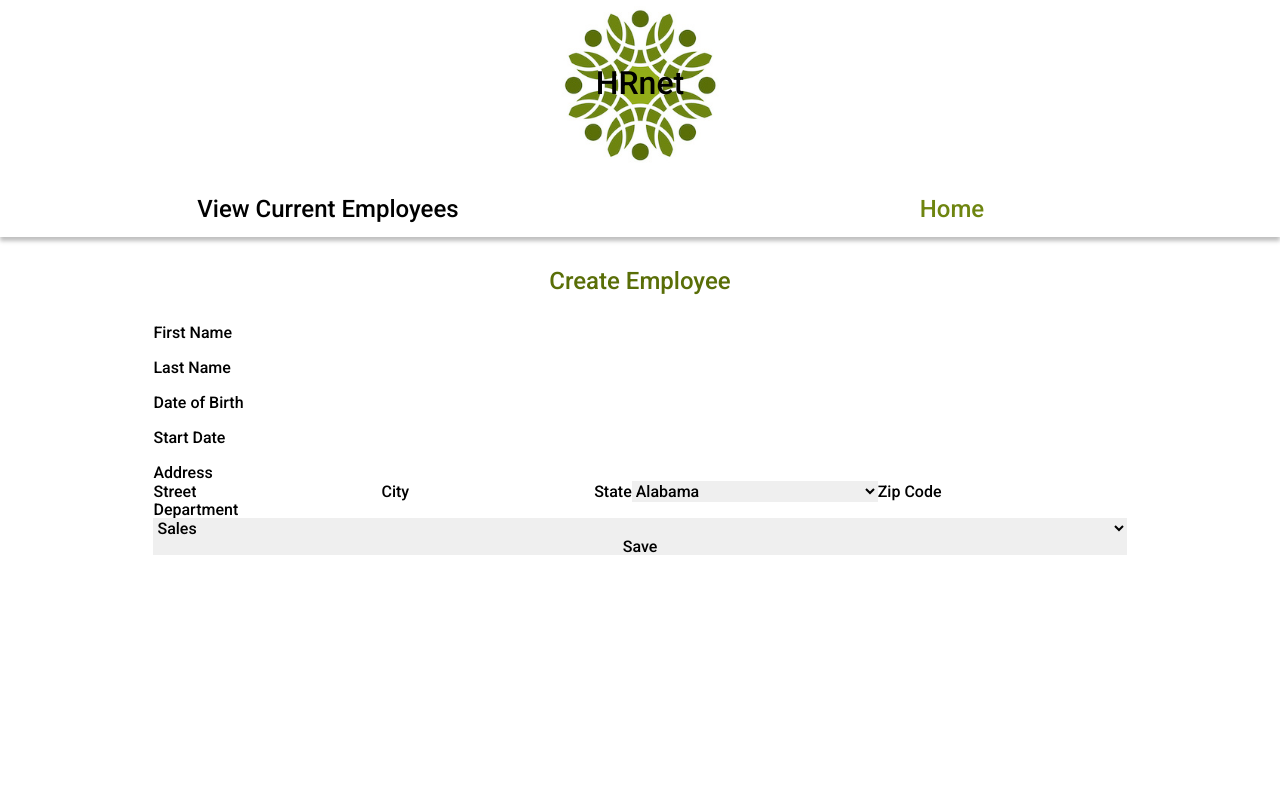
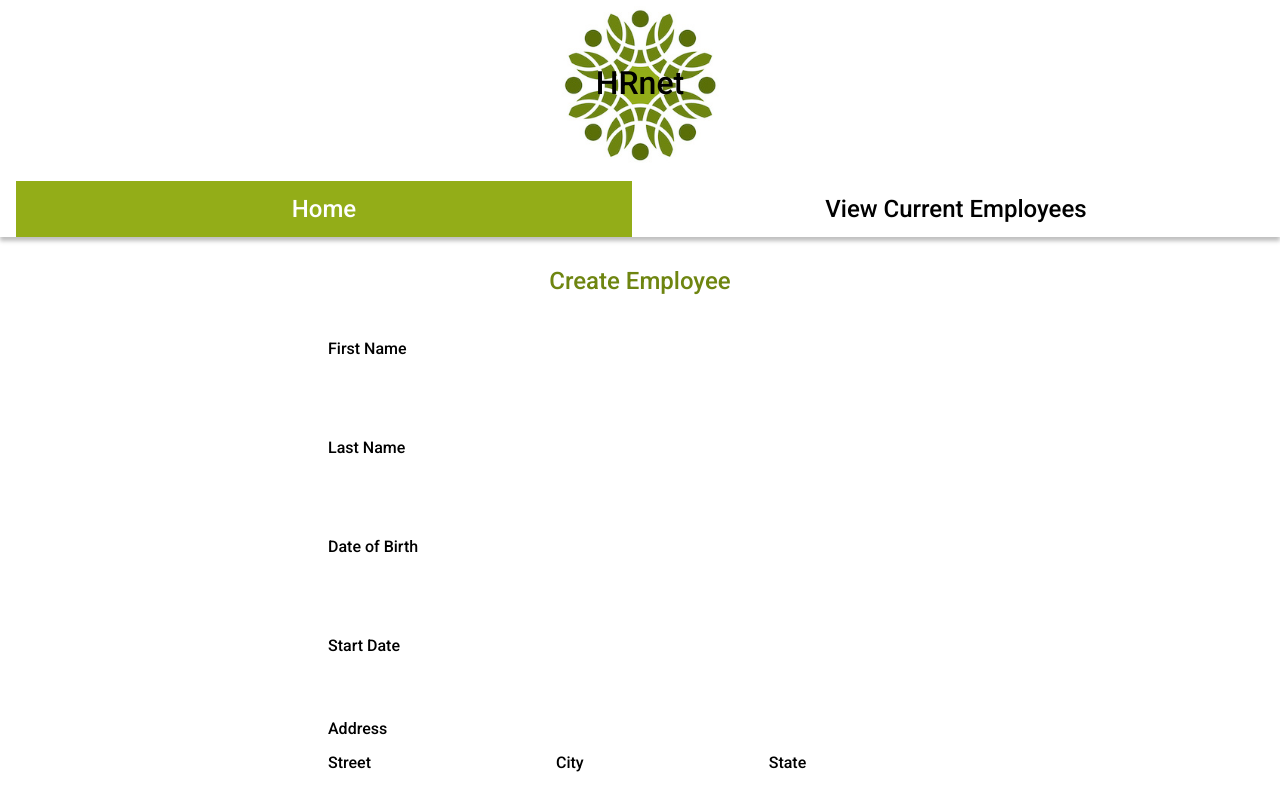
Before and after one commit to badbmo/ChloeRuard_14_30032021, a React (Create React App) app: page / in a window 1280 px wide. Shown: the top 800 px of the page. Built offline with nearby package versions, Linux system fonts and the light colour scheme.

Commit message:
modified style for header and form

```diff
--- a/src/components/Form.js
+++ b/src/components/Form.js
@@ -64,7 +64,7 @@ function Form() {
 				<select name="department" id="department">
 					{createOptionsDepartment()}
 				</select>
-				<button>Save</button>
+				<button className="form__button">Save</button>
 			</form>
 		</main>
 	);
--- a/src/components/Header.js
+++ b/src/components/Header.js
@@ -1,7 +1,7 @@
 import React from "react";
 import { NavLink, Link } from "react-router-dom";
 import Logo from "../assets/logo.png";
-import "../style/header.css"
+import "../style/header.css";
 
 /**
  * Header Component with Nav
@@ -16,11 +16,11 @@ function Header() {
 				<h1 className="header__title">HRnet</h1>
 			</Link>
 			<nav className="nav">
+				<NavLink exact className="nav__option" to="/">
+					Home
+				</NavLink>
 				<NavLink exact className="nav__option" to="/employee-list">
 					View Current Employees
-				</NavLink>
-				<NavLink exact className="nav__option" to="/">
-					Home
 				</NavLink>
 			</nav>
 		</header>
--- a/src/style/form.css
+++ b/src/style/form.css
@@ -7,12 +7,33 @@
 }
 
 .form__title {
-	color: #596e07;
+	color: #6e8510;
 	font-size: 1.5rem;
 	margin-bottom: 2rem;
 }
 
-.form__employee{
+.form__employee {
 	display: flex;
 	flex-direction: column;
+	max-width: 50%;
 }
+
+.form__employee label {
+	margin: 1rem 0;
+}
+
+.form__employee input {
+	margin: 1rem 0;
+}
+
+.form__button {
+	cursor: pointer;
+	width: 5rem;
+	padding: 8px;
+	font-size: 1.1rem;
+	margin-top: 1rem;
+	border-color: #93ad18;
+	background-color: #93ad18;
+	color: #fff;
+	border-radius: 4px;
+}
--- a/src/style/header.css
+++ b/src/style/header.css
@@ -31,6 +31,7 @@
 	display: flex;
 	width: 100%;
 	font-size: 1.5rem;
+	gap: 1rem;
 }
 
 .nav__option{
@@ -42,9 +43,11 @@
 }
 
 .nav__option:hover{
-	color: #6e8510;
+	background-color: #93ad18;
+	color: white;
 }
 
 .nav .active{
-	color: #6e8510;
+	background-color: #93ad18;
+	color: white;
 }
```
